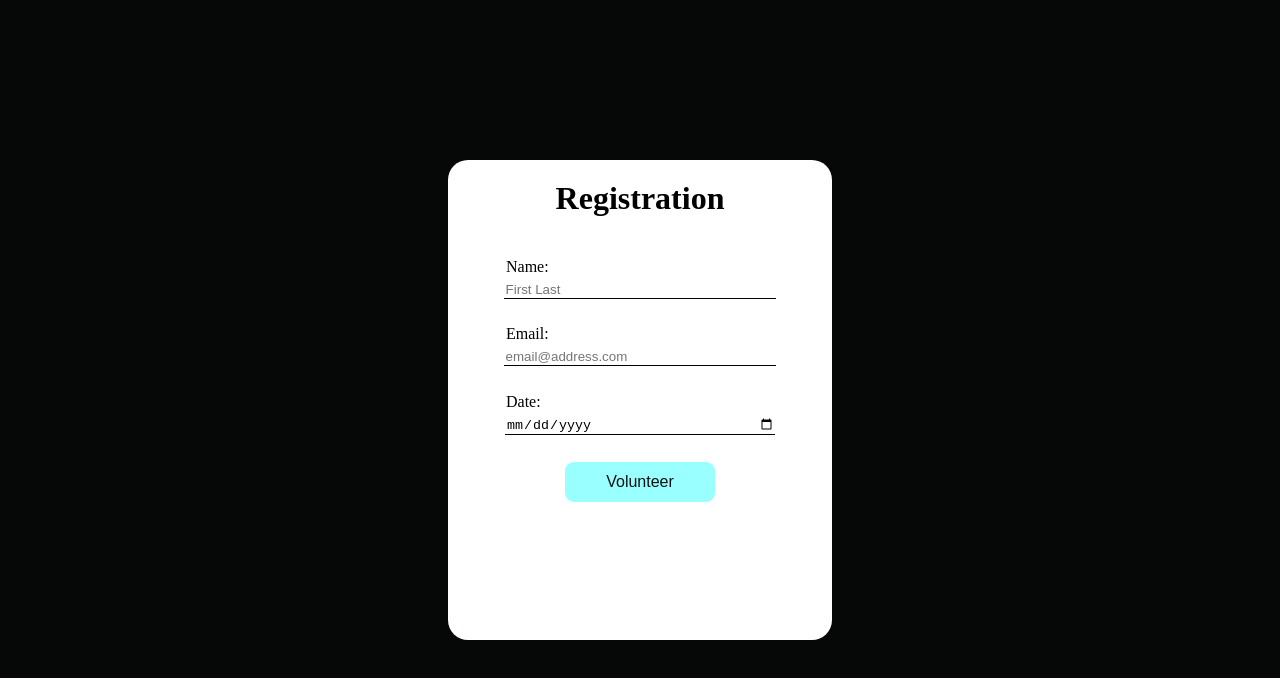
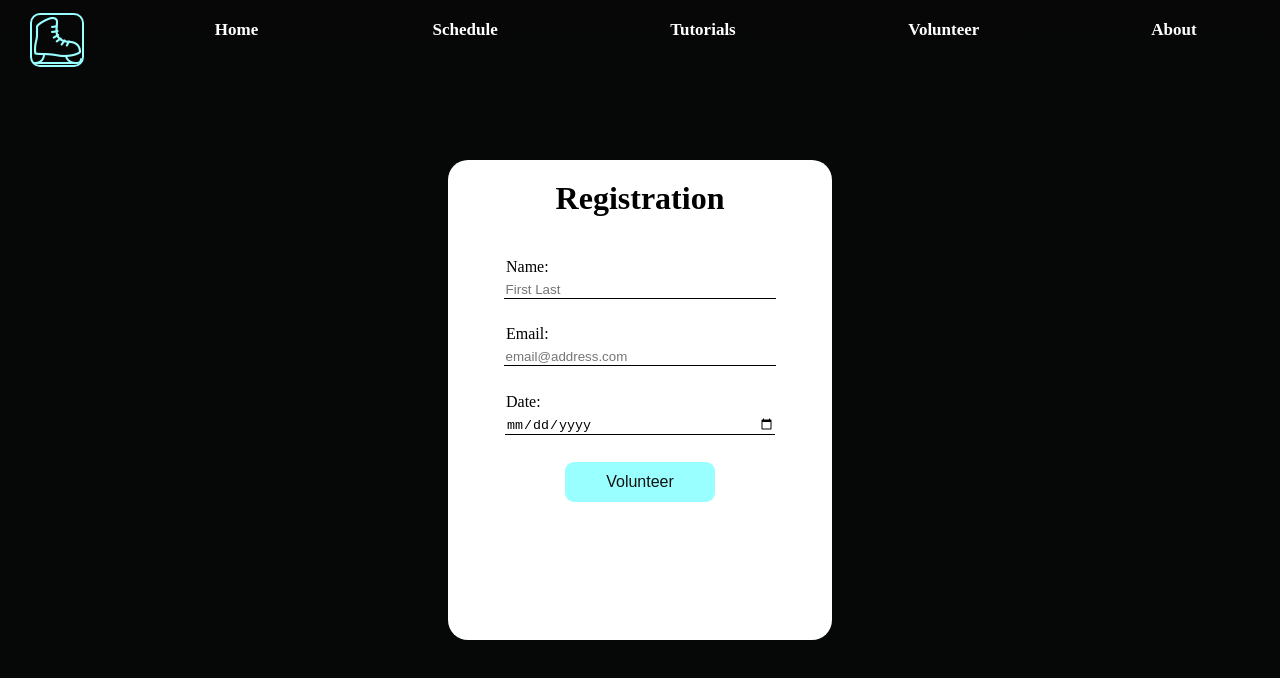
Before and after one commit to edd-ie/speed-skating, a React (Vite) app: page /volunteer in a window 1280 px wide. Shown: the top 678 px of the page. Built offline with nearby package versions, Linux system fonts and the light colour scheme.

Commit message:
Home nav

```diff
--- a/src/components/Directory/Volunteer.jsx
+++ b/src/components/Directory/Volunteer.jsx
@@ -1,5 +1,6 @@
 import React, { useState } from "react";
 import '../Styles/Volunteer.css'
+import Header from "../Header";
 
 export default function Volunteer() {
 
@@ -52,6 +53,7 @@ export default function Volunteer() {
 
     return(
         <div className="volunteer">
+            <Header />
             <form action="submit" className="register" onSubmit={handleSignup}>
                 <h1 className="formHead">Registration</h1>
                 <label htmlFor="Name">Name:</label>
--- a/src/components/Header.jsx
+++ b/src/components/Header.jsx
@@ -7,12 +7,14 @@ export default function Header() {
 
     return (
     <div className="Header">
-        <div className="iconHead" onClick={()=>{console.log("OK")}}></div>
+        <Link to="/">
+            <div className="iconHead" onClick={()=>{console.log("OK")}}></div>
+        </Link>
         <ul className="nav">
             <li><Link to="/">Home</Link></li>
             <li><Link to="/">Schedule</Link></li>
             <li><Link to="/">Tutorials</Link></li>
-            <li><Link to="/">Volunteer</Link></li>
+            <li><Link to="/volunteer">Volunteer</Link></li>
             <li><Link to="/">About</Link></li>
         </ul>
     </div>
```
